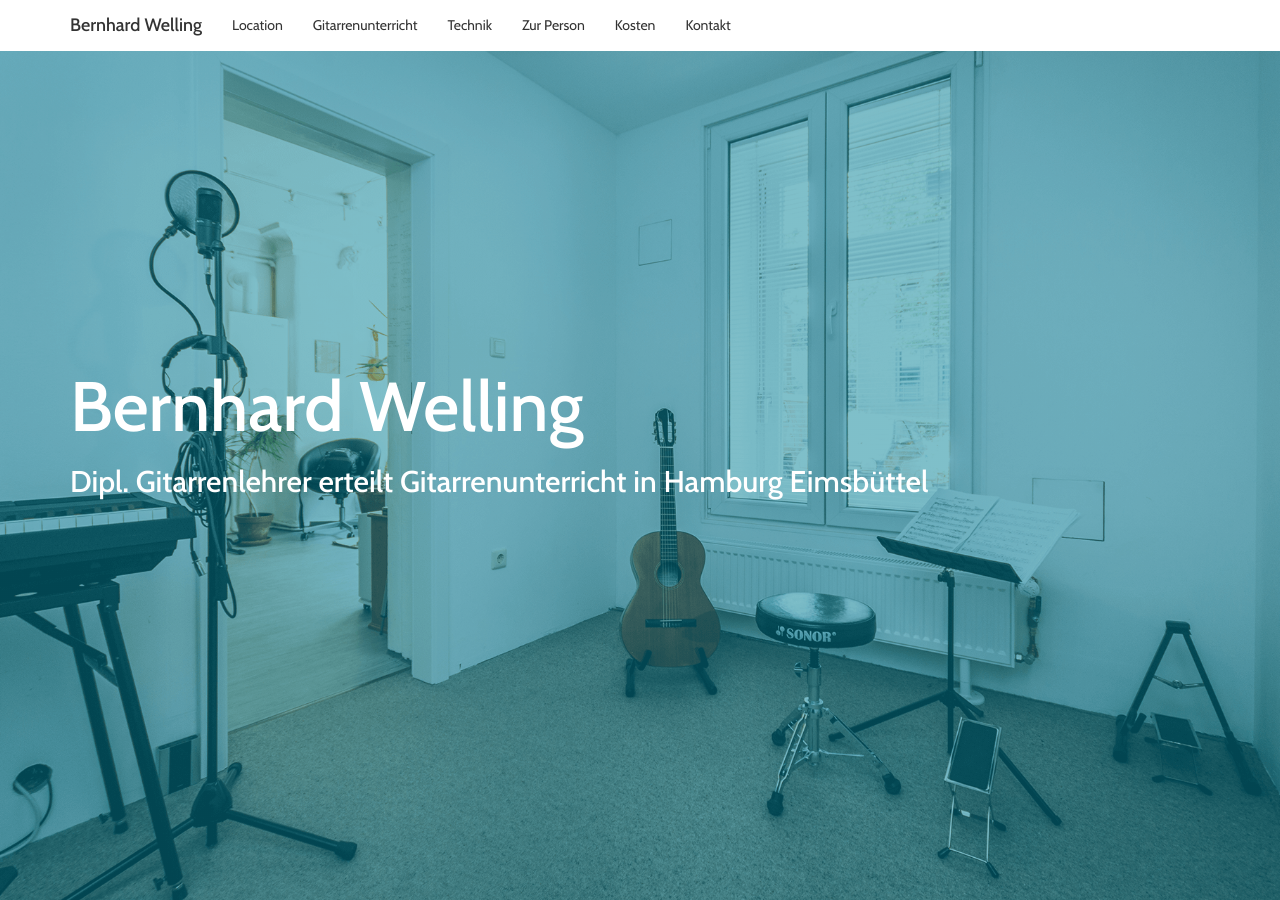
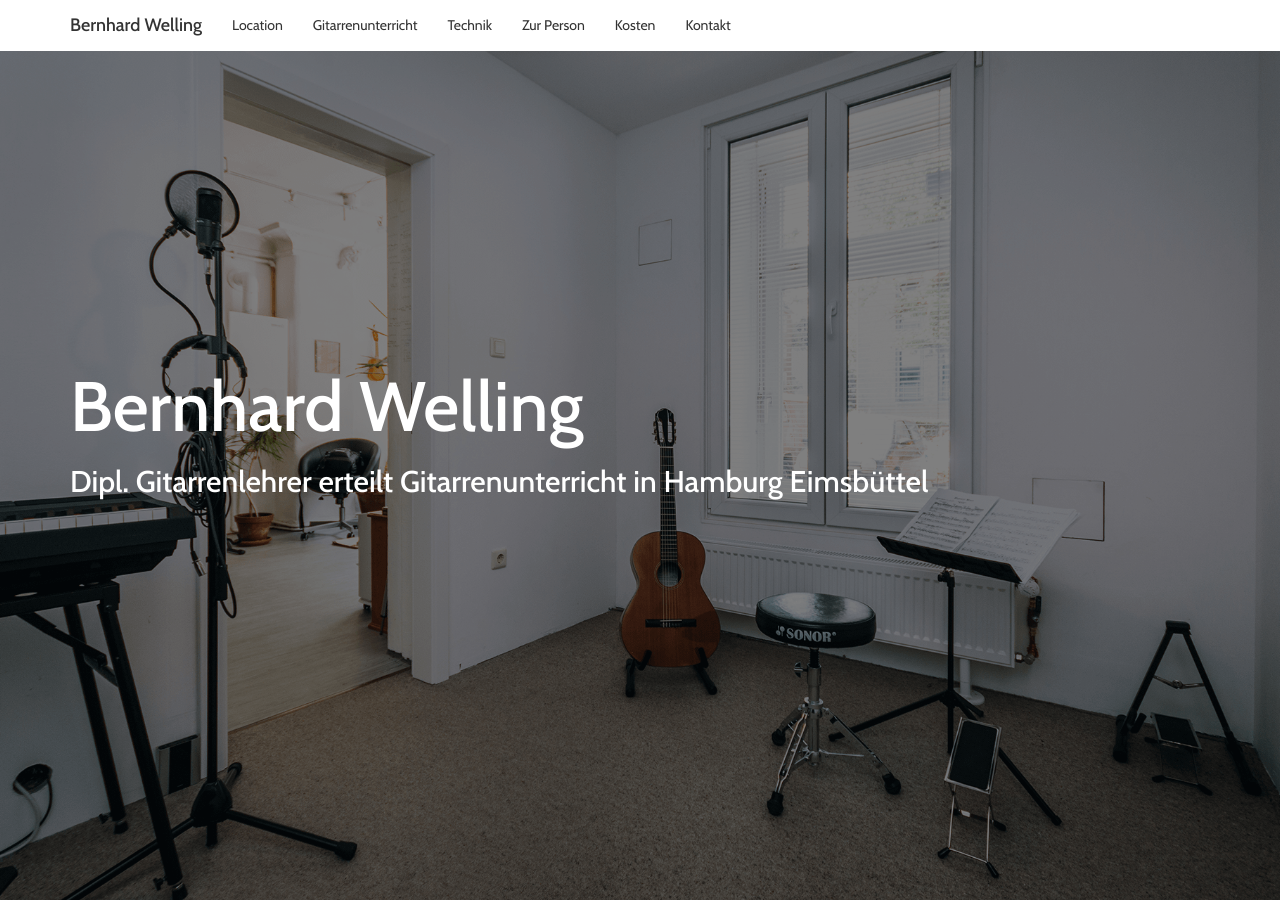
Before and after one commit to Maxomann/Gitarrenunterrichtineimsbuettel, a Jekyll site: the page built from index.html, in a window 1280 px wide and 900 px high. Built offline with Jekyll 4.4.1, drawn with Linux system fonts in a browser that asks for light colours; nearby versions of some CDN libraries; comment, search, counter and statistics services are not loaded.

Commit message:
Update style.css

```diff
--- a/css/style.css
+++ b/css/style.css
@@ -123,8 +123,8 @@ footer{
 
 .jumbotron{
     background-image: linear-gradient(
-        rgba(0, 128, 148, 0.5),
-        rgba(0, 128, 148, 0.5)
+        rgba(0, 0, 0, 0.5),
+        rgba(0, 0, 0, 0.5)
       ),url("../assets/images/location/3.png");
     background-position: center;
     background-size: cover;
```
